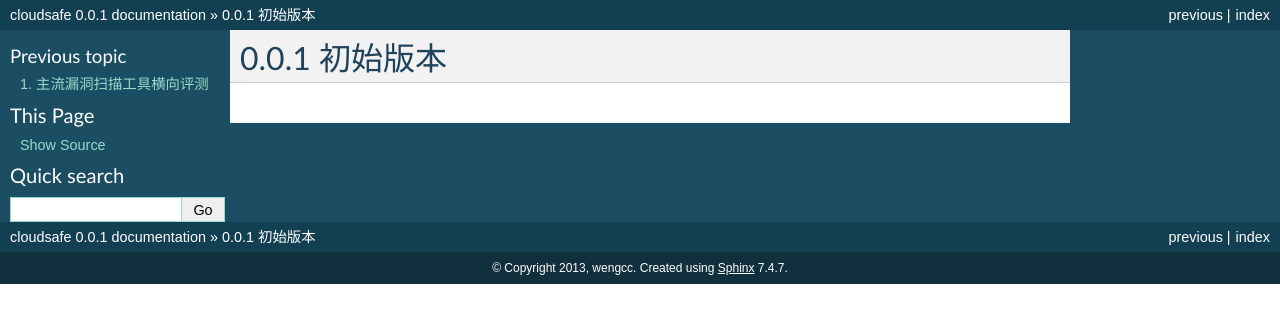
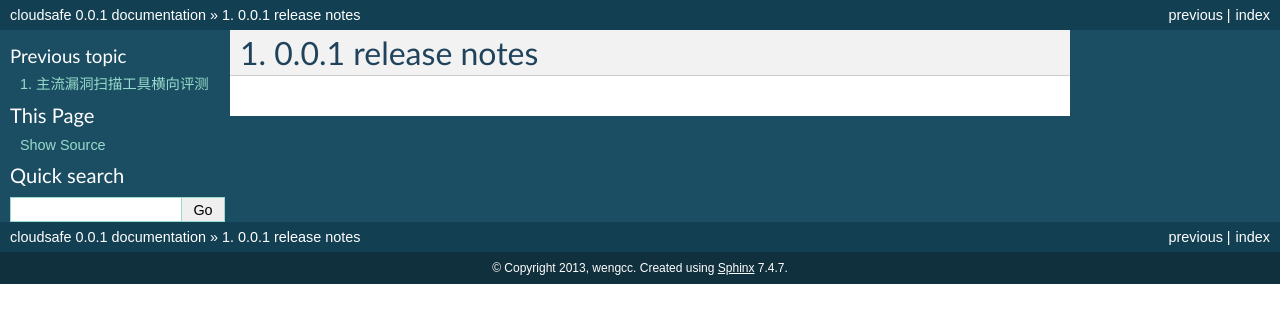
Before and after one commit to waytai/cloudsafe, a Sphinx documentation site: the page built from docs/source/upgrade/0.0.1.rst, in a window 1280 px wide. Shown: the top 323 px of the page. Built offline with Sphinx 7.4.7, drawn with Linux system fonts in a browser that asks for light colours.

Commit message:
modify docs

```diff
--- a/docs/source/index.rst
+++ b/docs/source/index.rst
@@ -20,6 +20,7 @@ cloudsafe is a bug scan platform
 
 .. toctree::
    :maxdepth: 2
+   :numbered:
 
    upgrade/0.0.1
 
--- a/docs/source/upgrade/0.0.1.rst
+++ b/docs/source/upgrade/0.0.1.rst
@@ -1,4 +1,4 @@
 .. _ret-0.0.1:
 
-0.0.1 初始版本
+0.0.1 release notes
 ================
```
